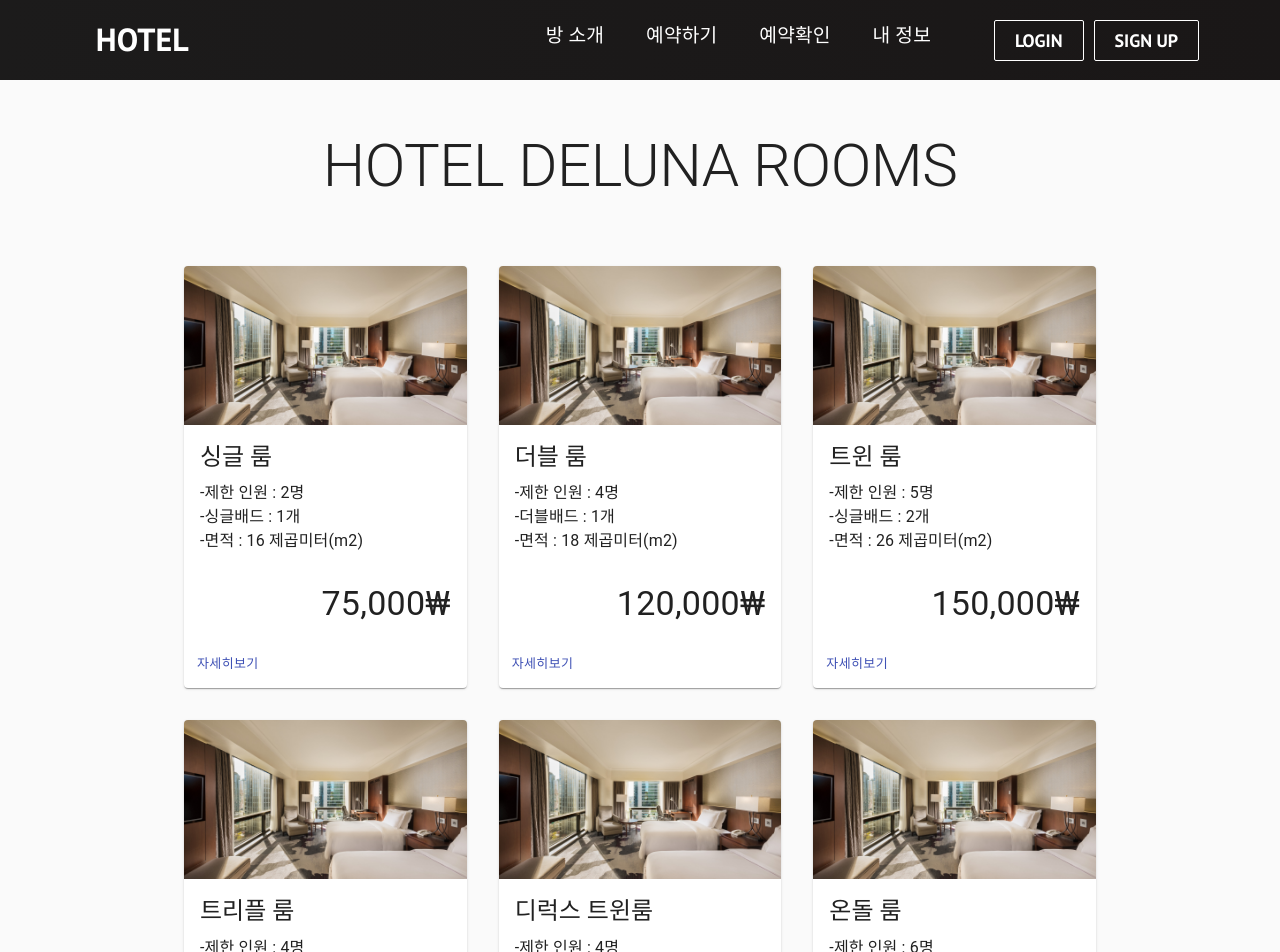
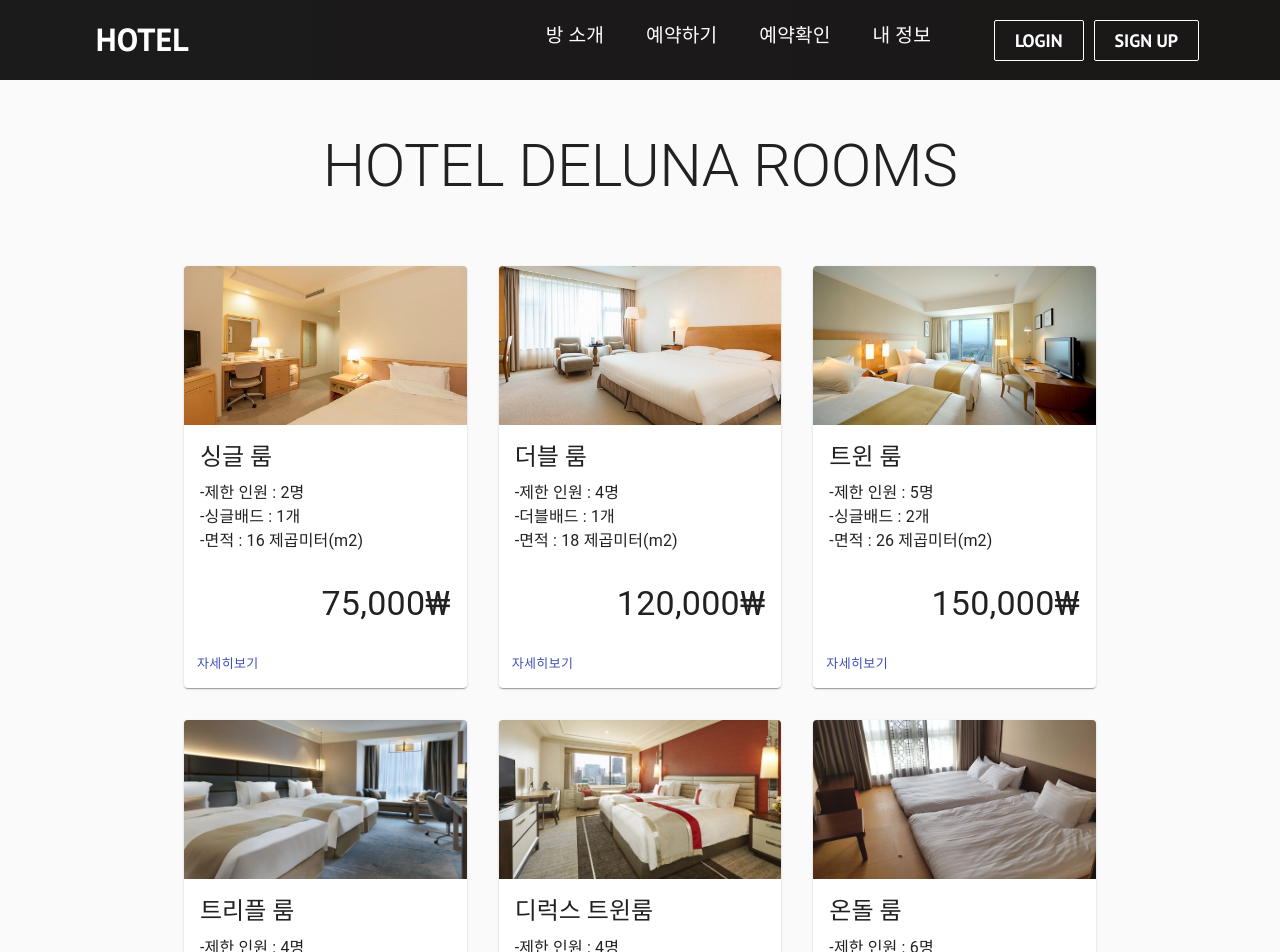
Before and after one commit to sersue/hotel-management-system, a React (Create React App) app in the folder client/: page /description in a window 1280 px wide. Shown: the top 952 px of the page. Built offline with nearby package versions, Linux system fonts and the light colour scheme; the HTML template or start-up script is replaced by a standard one.

Commit message:
room image

```diff
--- a/client/src/components/Roomdescription.js
+++ b/client/src/components/Roomdescription.js
@@ -101,7 +101,7 @@
                 <Card className={classes.card}>
                   <CardMedia
                     className={classes.cardMedia}
-                    image="images/img-room2.jpg"
+                    image="images/single.jpeg"
                     title="Image title"
                   />
                   <CardContent className={classes.cardContent}>
@@ -134,7 +134,7 @@
                 <Card className={classes.card}>
                   <CardMedia
                     className={classes.cardMedia}
-                    image="images/img-room2.jpg"
+                    image="images/double.jpeg"
                     title="Image title"
                   />
                   <CardContent className={classes.cardContent}>
@@ -167,7 +167,7 @@
                 <Card className={classes.card}>
                   <CardMedia
                     className={classes.cardMedia}
-                    image="images/img-room2.jpg"
+                    image="images/twin.jpeg"
                     title="Image title"
                   />
                   <CardContent className={classes.cardContent}>
@@ -200,7 +200,7 @@
                 <Card className={classes.card}>
                   <CardMedia
                     className={classes.cardMedia}
-                    image="images/img-room2.jpg"
+                    image="images/triple.jpeg"
                     title="Image title"
                   />
                   <CardContent className={classes.cardContent}>
@@ -233,7 +233,7 @@
                 <Card className={classes.card}>
                   <CardMedia
                     className={classes.cardMedia}
-                    image="images/img-room2.jpg"
+                    image="images/delux.jpeg"
                     title="Image title"
                   />
                   <CardContent className={classes.cardContent}>
@@ -266,7 +266,7 @@
                 <Card className={classes.card}>
                   <CardMedia
                     className={classes.cardMedia}
-                    image="images/img-room2.jpg"
+                    image="images/ondol2.jpeg"
                     title="Image title"
                   />
                   <CardContent className={classes.cardContent}>
@@ -299,7 +299,7 @@
                 <Card className={classes.cardmain}>
                   <CardMedia
                     className={classes.cardMedia}
-                    image="images/img-room2.jpg"
+                    image="images/sweet.jpeg"
                     title="Image title"
                   />
                   <CardContent className={classes.cardContent}>
```
